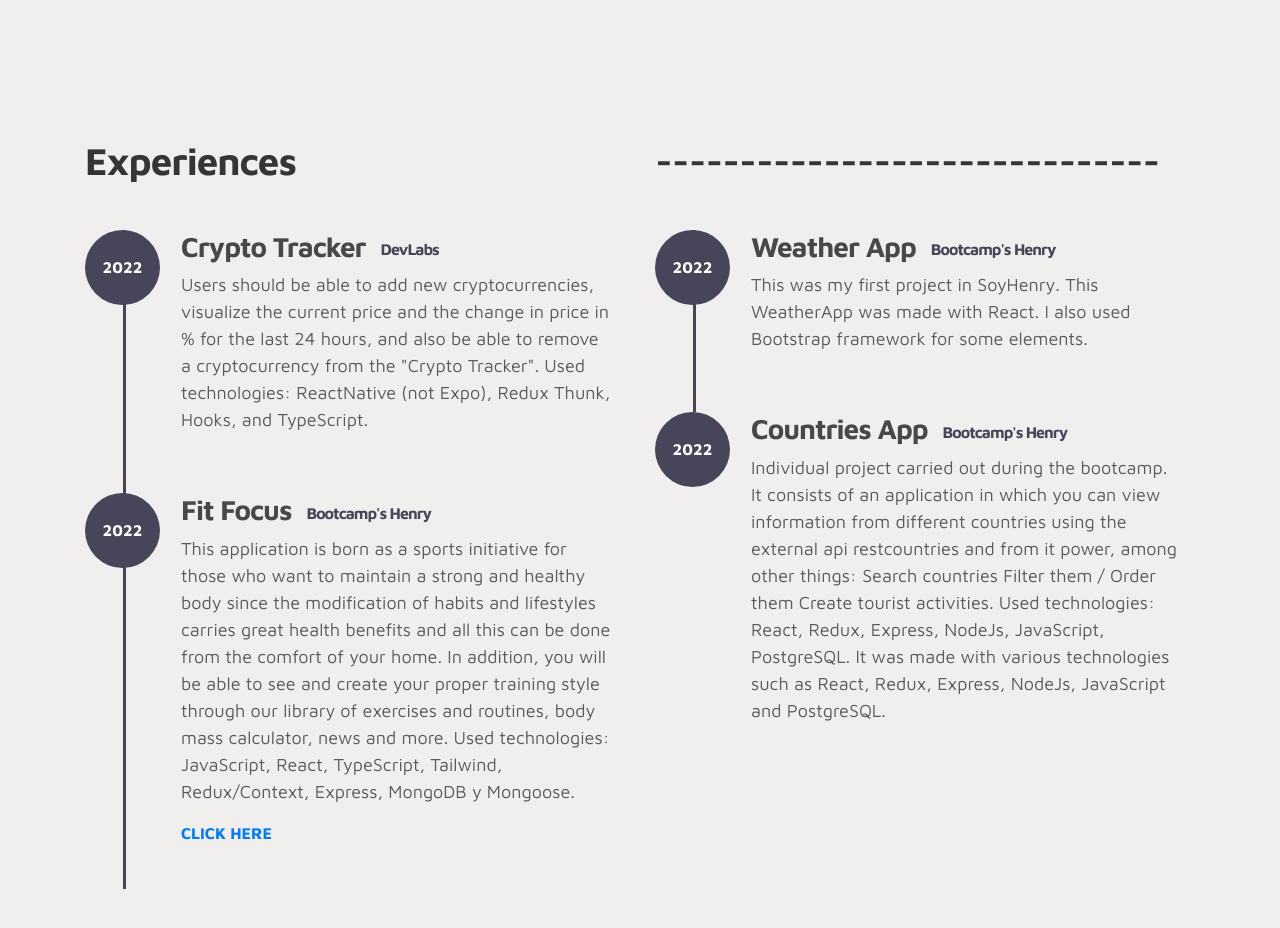
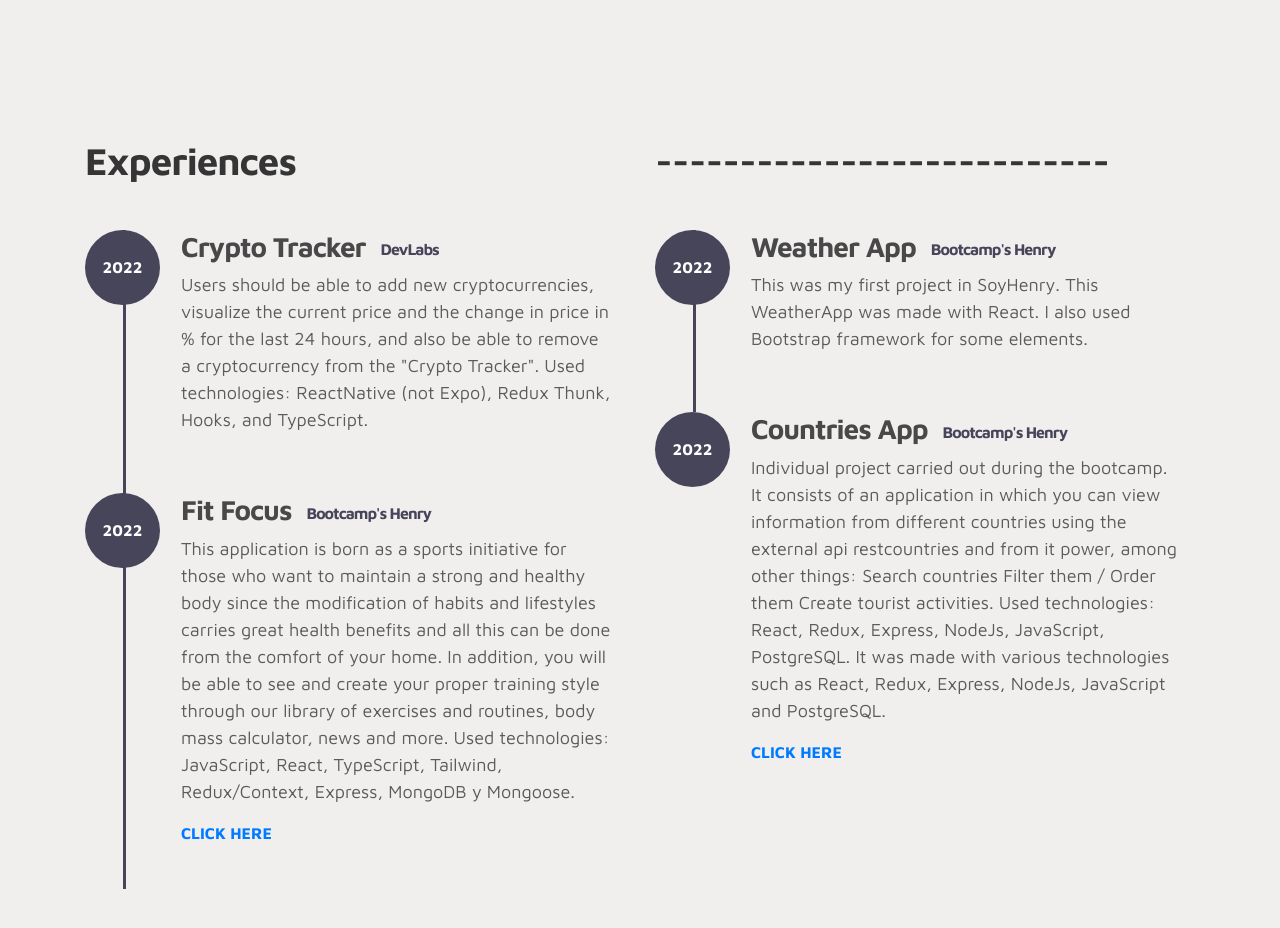
Before and after one commit to catearacil/Portfolio, a plain HTML site: page index.html in a window 1280 px wide. Shown: the part 1380-2308 px from the top of the page. Drawn offline with Linux system fonts and the light colour scheme.

Commit message:
Update index.html

```diff
--- a/index.html
+++ b/index.html
@@ -233,7 +233,7 @@ https://www.tooplate.com/view/2115-marvel
                 </div>
 
                 <div class="col-lg-6 col-12">
-                  <h2 class="mb-4 mobile-mt-2">------------------------------</h2>
+                  <h2 class="mb-4 mobile-mt-2">---------------------------</h2>
 
                     <div class="timeline">
                       <div class="timeline-wrapper">
@@ -260,6 +260,7 @@ https://www.tooplate.com/view/2115-marvel
                            React, Redux, Express, NodeJs, JavaScript, PostgreSQL. It was
                            made with various technologies such as React, Redux, Express,
                            NodeJs, JavaScript and PostgreSQL.</p>
+                       <a href="https://front-country.vercel.app/"><strong>CLICK HERE</strong></a>
                     </div>
                </div>
 
```
